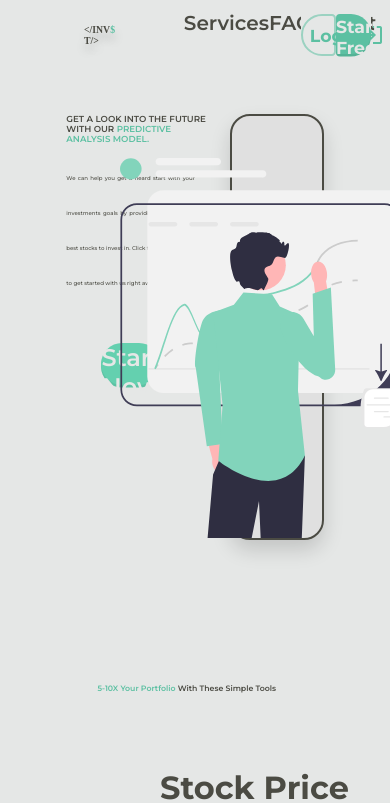
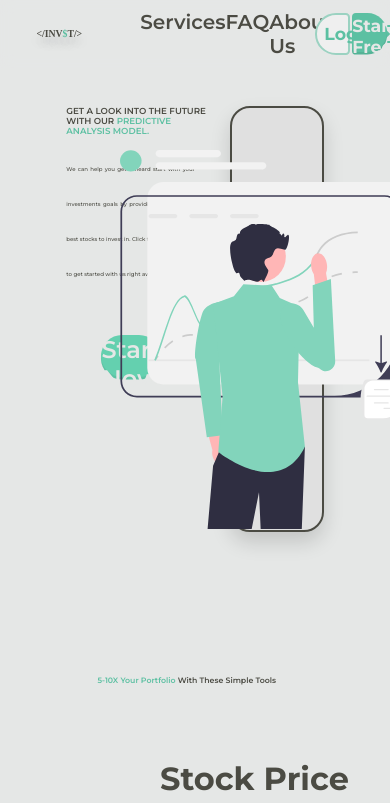
Before and after one commit to Hamza-Mos/invst, a React (Create React App) app: page / in a window 390 px wide. Shown: the top 803 px of the page. Built offline with nearby package versions, Linux system fonts and the light colour scheme; a web font is replaced by a local one.

Commit message:
Made navbar responsive and made small changes

```diff
--- a/src/components/Homepage.js
+++ b/src/components/Homepage.js
@@ -1,14 +1,20 @@
-import React from 'react';
+import {React, useState} from 'react';
 import { Link } from "react-router-dom";
 import pImage from './predAnalysis.svg';
 import './styles.css';
 import Features from './Features';
 
 function HomePage() {
+    const [scrollActive, setScrollActive] = useState('false');
+    function isScroll() {
+        if (window.scrollY > 0) setScrollActive(true);
+        else setScrollActive(false);
+    }
+    window.addEventListener('scroll', isScroll);
     return (
     <div className="homepage-container">
         <link rel="stylesheet" href="https://fonts.googleapis.com/css2?family=Material+Symbols+Outlined:opsz,wght,FILL,GRAD@20..48,100..700,0..1,-50..200" />
-        <div className="navbar-container">
+        <div className={scrollActive ? 'navbar-container navbar-scroll' : 'navbar-container'}>
             <h1 className="logo">{'</INV'}<span className="green">$</span>{'T/>'}</h1>
             <div className="nav-options-container">
                 <span>Services</span>
--- a/src/components/styles.css
+++ b/src/components/styles.css
@@ -4,40 +4,42 @@
     padding: 0;
     text-decoration: none;
     font-family: 'Montserrat';
-    background-color: #E5E7E6;
     color: #4B4B43;
 }
 
 .homepage-container {
+    background-color: #E5E7E6;
     display: flex;
     flex-direction: column;
-    margin-top: 1vh;
 }
 
 /*Navbar Styles*/
 .navbar-container {
     display: flex;
-    /*margin: 0 5vw;
-    margin-top: 3vh;*/
+    /*margin-top: 3vh;*/
+    backdrop-filter: blur(7px);
+    background-color: #e5e7e6b0;
+    position: fixed;
+    top: 0;
+    width: 100vw;
+    padding: 2vh;
     justify-content: space-between;
     align-items: center;
-
-    position: fixed;
-    top: 0;
-    padding: 20px;
-    width: 90%;
-    height: 30px;
+    height: 4vh;
     z-index: 1;
 
     /* Animation */
     transition-timing-function: ease-in;
     transition: all 0.5s;
-
 }
 
+.navbar-scroll {
+    box-shadow: 0px 4px 20px rgba(0, 0, 0, 0.25);
+    border-bottom: 2px #54b396 solid;
+}
 
 .logo{
-    margin-left: 4rem;
+    margin-left: 5vw;
     font-family: 'Sofia Sans';
     font-style: normal;
     font-weight: 700;
@@ -57,7 +59,7 @@
 }
 
 .nav-options-container {
-    margin-left: 4rem;
+    /*margin-left: 4rem;*/
     font-family: 'Montserrat';
     font-style: normal;
     font-weight: 600;
@@ -72,6 +74,7 @@
 .nav-button-container {
     display: flex;
     width: 18.5vw;
+    margin-right: 5vw;
     justify-content: space-between;
 }
 
```
